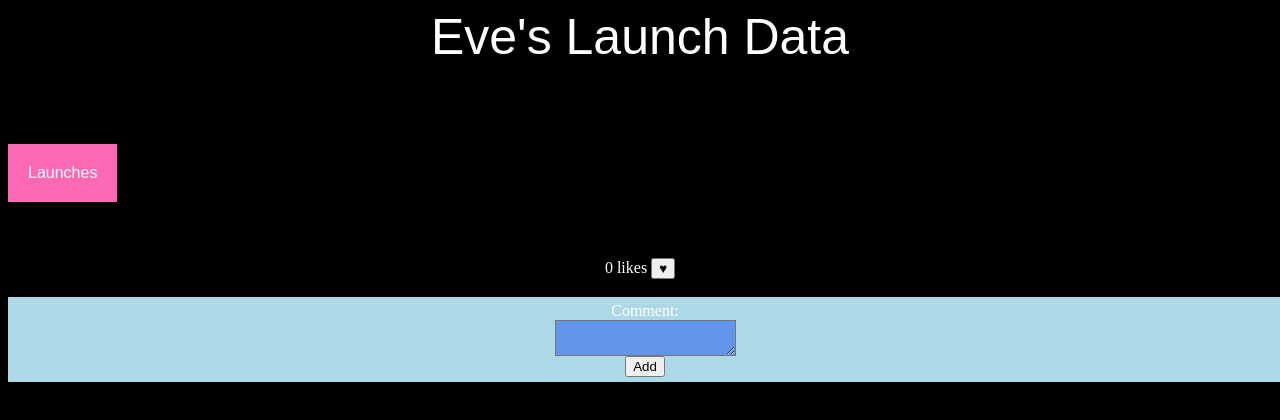
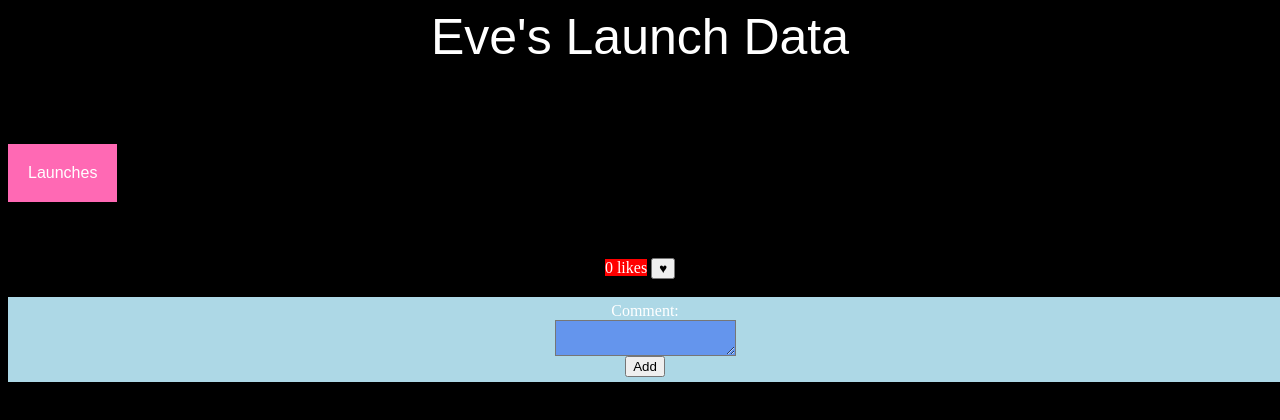
Before and after one commit to eveguerrero/eves-spaceX-data, a plain HTML site: page index.html in a window 1280 px wide. Drawn offline with Linux system fonts and the light colour scheme; no server answers.

Commit message:
Created HTML page and added content to the page, fetched data from API to render info, created three unique event features, added styling with css

```diff
--- a/style.css
+++ b/style.css
@@ -128,4 +128,6 @@ input[type=text]:invalid {
 
 .likes{
     color: white;
+    align-items: center;
+    background-color: red;
 }
```
